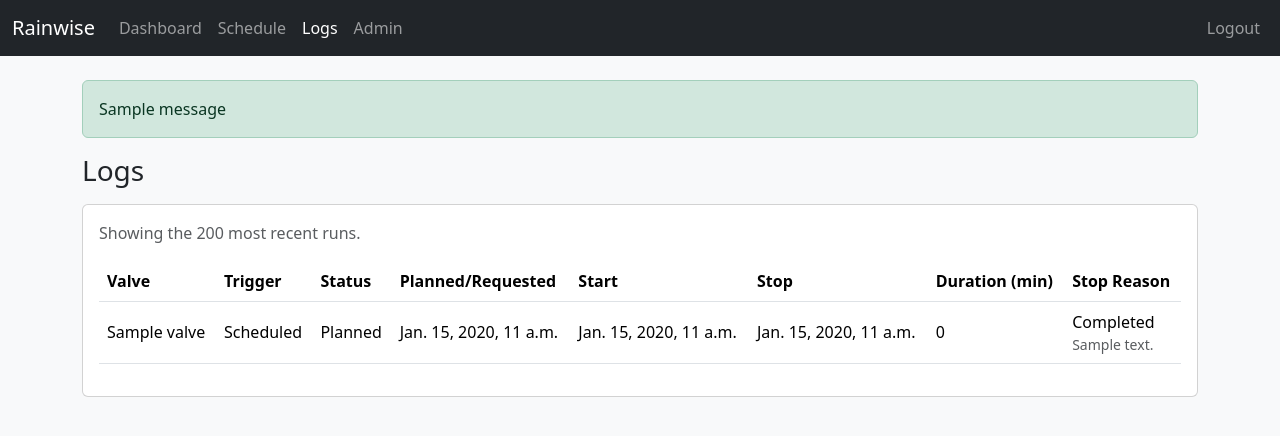
After one commit to cafawo/rainwise, a Django app: page /logs/ in a window 1280 px wide. The commit adds this page. Shown: the top 436 px of the page. Run offline with Django 4.2, Linux system fonts and the light colour scheme; a user stored in the database is signed in; tables that the repository leaves empty hold one stand-in row (values such as "Sample post"); one stand-in notice (Sample message) is shown.

Commit message:
Implement logs page and integrate dashboard charts; update navigation and enhance user feedback

```diff
--- a/apps/irrigation/urls.py
+++ b/apps/irrigation/urls.py
@@ -11,7 +11,7 @@ urlpatterns = [
     path("schedule/<int:rule_id>/edit/", views.schedule_edit, name="schedule_edit"),
     path("schedule/<int:rule_id>/delete/", views.schedule_delete, name="schedule_delete"),
     path("schedule/<int:rule_id>/run/", views.trigger_run_now, name="schedule_run"),
-    path("charts/", views.charts_view, name="charts"),
+    path("logs/", views.logs_view, name="logs"),
     path("api/calendar-events/", views.calendar_events, name="calendar_events"),
     path("api/chart-data/", views.chart_data, name="chart_data"),
     path("api/valve-status/", views.valve_status, name="valve_status"),
--- a/apps/irrigation/views.py
+++ b/apps/irrigation/views.py
@@ -27,12 +27,14 @@ def dashboard(request: HttpRequest) -> HttpResponse:
         .order_by("-actual_start_at")
     )
     running_valve_ids = [run.valve_id for run in running_runs]
+    selected_valve_id = valves[0].id if valves else None
     return render(
         request,
         "irrigation/dashboard.html",
         {
             "valves": valves,
             "running_valve_ids": running_valve_ids,
+            "selected_valve_id": selected_valve_id,
         },
     )
 
@@ -139,6 +141,22 @@ def schedule_view(request: HttpRequest) -> HttpResponse:
             "slot_max_time": slot_max_time,
         },
     )
+
+
+@login_required
+def logs_view(request: HttpRequest) -> HttpResponse:
+    runs = list(
+        IrrigationRun.objects.select_related("valve")
+        .order_by("-id")[:200]
+    )
+    for run in runs:
+        run.duration_minutes_display = "-"
+        if run.actual_start_at and run.actual_stop_at:
+            start = timezone.localtime(run.actual_start_at)
+            stop = timezone.localtime(run.actual_stop_at)
+            minutes = round((stop - start).total_seconds() / 60.0, 1)
+            run.duration_minutes_display = f"{minutes:g}"
+    return render(request, "irrigation/logs.html", {"runs": runs})
 
 
 @login_required
@@ -260,20 +278,6 @@ def calendar_events(request: HttpRequest) -> JsonResponse:
 
 
 @login_required
-def charts_view(request: HttpRequest) -> HttpResponse:
-    valves = Valve.objects.order_by("name")
-    selected_valve_id = valves[0].id if valves else None
-    return render(
-        request,
-        "irrigation/charts.html",
-        {
-            "valves": valves,
-            "selected_valve_id": selected_valve_id,
-        },
-    )
-
-
-@login_required
 @require_GET
 def chart_data(request: HttpRequest) -> JsonResponse:
     valve_id = request.GET.get("valve_id")
--- a/templates/base.html
+++ b/templates/base.html
@@ -15,12 +15,22 @@
       <span class="navbar-toggler-icon"></span>
     </button>
     <div class="collapse navbar-collapse" id="navbarContent">
+      {% with request.resolver_match.url_name as current %}
       <ul class="navbar-nav me-auto mb-2 mb-lg-0">
-        <li class="nav-item"><a class="nav-link" href="{% url 'dashboard' %}">Dashboard</a></li>
-        <li class="nav-item"><a class="nav-link" href="{% url 'schedule' %}">Schedule</a></li>
-        <li class="nav-item"><a class="nav-link" href="{% url 'charts' %}">Charts</a></li>
-        <li class="nav-item"><a class="nav-link" href="/admin/">Admin</a></li>
+        <li class="nav-item">
+          <a class="nav-link{% if current == 'dashboard' %} active{% endif %}" href="{% url 'dashboard' %}">Dashboard</a>
+        </li>
+        <li class="nav-item">
+          <a class="nav-link{% if current == 'schedule' or current == 'schedule_create' or current == 'schedule_edit' %} active{% endif %}" href="{% url 'schedule' %}">Schedule</a>
+        </li>
+        <li class="nav-item">
+          <a class="nav-link{% if current == 'logs' %} active{% endif %}" href="{% url 'logs' %}">Logs</a>
+        </li>
+        <li class="nav-item">
+          <a class="nav-link{% if request.path|slice:':7' == '/admin/' %} active{% endif %}" href="/admin/">Admin</a>
+        </li>
       </ul>
+      {% endwith %}
       <ul class="navbar-nav">
         <li class="nav-item"><a class="nav-link" href="{% url 'logout' %}">Logout</a></li>
       </ul>
@@ -32,7 +42,9 @@
   {% if messages %}
     <div class="mb-3">
       {% for message in messages %}
-        <div class="alert alert-{{ message.tags }}" role="alert">{{ message }}</div>
+        <div class="alert alert-{% if message.level_tag == 'error' %}danger{% else %}{{ message.level_tag }}{% endif %}" role="alert">
+          {{ message }}
+        </div>
       {% endfor %}
     </div>
   {% endif %}
--- /dev/null
+++ b/templates/irrigation/logs.html
@@ -0,0 +1,64 @@
+{% extends "base.html" %}
+
+{% block title %}Logs | Rainwise{% endblock %}
+
+{% block content %}
+<h1 class="h3 mb-3">Logs</h1>
+
+<div class="card">
+  <div class="card-body">
+    <p class="text-muted mb-3">Showing the 200 most recent runs.</p>
+    <div class="table-responsive">
+      <table class="table align-middle">
+        <thead>
+          <tr>
+            <th>Valve</th>
+            <th>Trigger</th>
+            <th>Status</th>
+            <th>Planned/Requested</th>
+            <th>Start</th>
+            <th>Stop</th>
+            <th>Duration (min)</th>
+            <th>Stop Reason</th>
+          </tr>
+        </thead>
+        <tbody>
+          {% for run in runs %}
+            <tr>
+              <td>{{ run.valve.name }}</td>
+              <td>{{ run.get_trigger_display }}</td>
+              <td>{{ run.get_status_display }}</td>
+              <td>
+                {% if run.planned_start_at %}
+                  {{ run.planned_start_at }}
+                {% elif run.requested_start_at %}
+                  {{ run.requested_start_at }}
+                {% else %}
+                  -
+                {% endif %}
+              </td>
+              <td>{{ run.actual_start_at|default:"-" }}</td>
+              <td>{{ run.actual_stop_at|default:"-" }}</td>
+              <td>{{ run.duration_minutes_display }}</td>
+              <td>
+                {% if run.stop_reason %}
+                  {{ run.get_stop_reason_display }}
+                {% else %}
+                  -
+                {% endif %}
+                {% if run.error_message %}
+                  <div class="text-muted small">{{ run.error_message }}</div>
+                {% endif %}
+              </td>
+            </tr>
+          {% empty %}
+            <tr>
+              <td colspan="8" class="text-muted">No irrigation runs yet.</td>
+            </tr>
+          {% endfor %}
+        </tbody>
+      </table>
+    </div>
+  </div>
+</div>
+{% endblock %}
```
Also changed, not shown: PLANS.md (+9 -3 lines), apps/irrigation/tests/test_views.py (added, +55 -0 lines), templates/irrigation/charts.html (deleted, +0 -70 lines), templates/irrigation/dashboard.html (+66 -2 lines), README.md.
